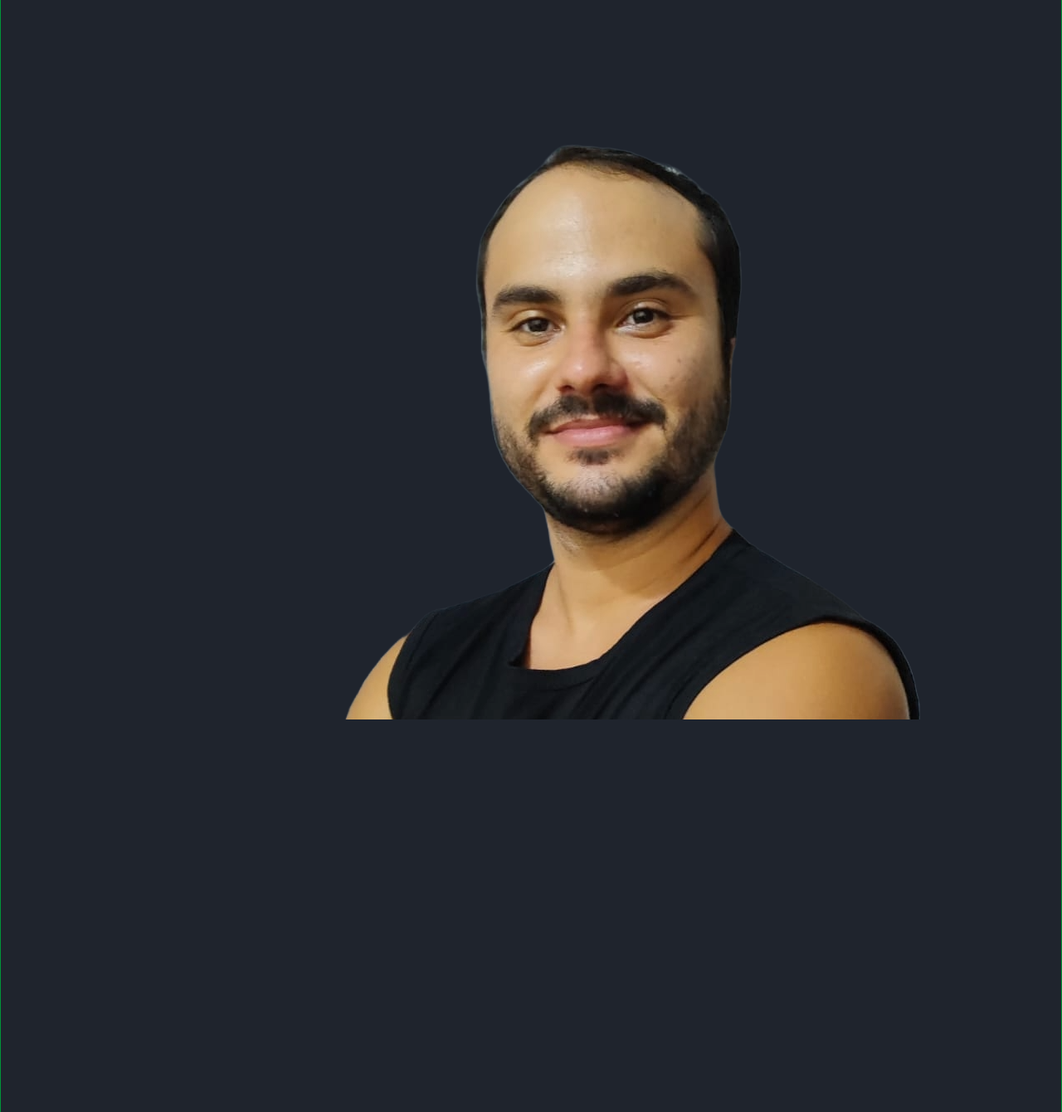
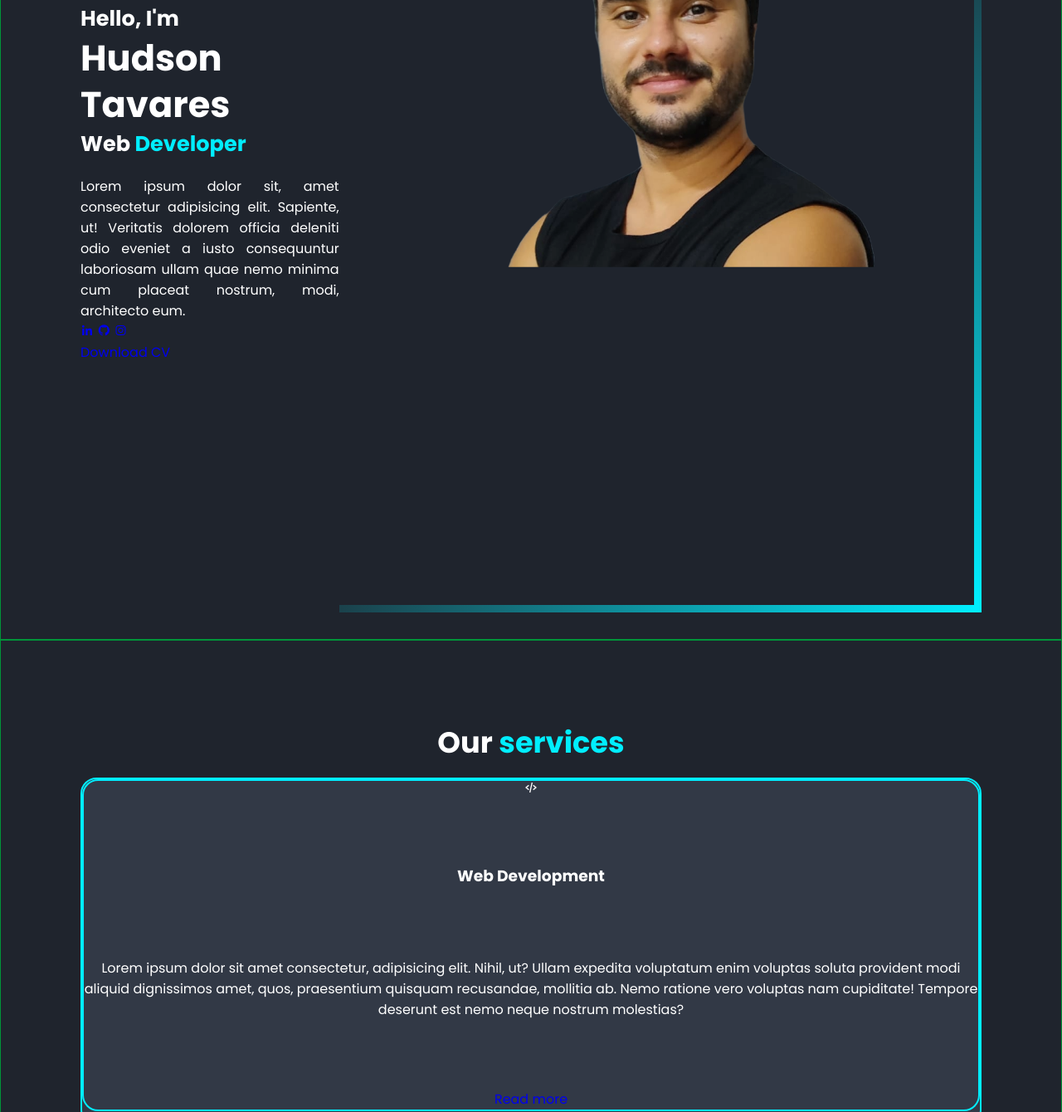
Before and after one commit to HudsonGuimaraes/portfolio, a plain HTML site: page index.html in a window 1280 px wide. Shown: the part 395-1735 px from the top of the page at 83% size. Drawn offline with nearby package versions, Linux system fonts and the light colour scheme.

Commit message:
atualização portfolio

```diff
--- a/css/style.css
+++ b/css/style.css
@@ -82,3 +82,81 @@ section {
 span {
     color: var(--main-color);
 }
+
+.home, .about {
+    display: flex;
+    flex-direction: row;
+    justify-content: space-evenly;
+    align-items: center;
+}
+
+.home-img {
+    border-right: solid 0.6rem var(--main-color);
+    border-bottom: solid 0.6rem var(--main-color);
+    border-image: linear-gradient(135deg, transparent 50%, var(--main-color)) 1;
+}
+
+.about.img {
+    border-left: solid 0.6rem var(--main-color);
+    border-bottom: solid 0.6rem var(--main-color);
+    border-image: linear-gradient(225deg, transparent 50%, var(--main-color)) 1;
+}
+
+.home-img img, .about-img img {
+    width: 100%;
+}
+
+.about {
+    background-color: var(--bg-color-02);
+}
+
+.home-content, .about-content {
+    width: 45%;
+}
+
+.home-content h1, .about-content h1 {
+    font-weight: 700;
+    line-height: 1.3;
+    font-size: 2.7rem;
+}
+
+.home-content h3, .about-content h3 {
+    font-weight: 700;
+    font-size: 1.6rem;
+}
+
+.home-content p, .about-content p {
+    margin-top: 1.2rem;
+    text-align: justify;
+}
+
+.services h2,
+.portfolio h2,
+.contact h2 {
+    font-size: 2.2rem;
+    margin-bottom: 1rem;
+    text-align: center;
+}
+
+.services-container {
+    display: flex;
+    flex-direction: row;
+    justify-content: space-evenly;
+}
+
+.services-container, .services-box {
+    pad: 2rem 1rem 2.5rem;
+    border-radius: 1.2rem;
+    text-align: center;
+    border: solid 0.15rem var(--main-color);
+    background-color: var(--bg-color-02);
+    transition: 0.5s ease;
+}
+
+.services-box {
+    display: flex;
+    flex-direction: column;
+    justify-content: space-between;
+    min-height: 25rem;
+    margin-bottom: 1rem;
+}
--- a/index.html
+++ b/index.html
@@ -18,7 +18,7 @@
 
         <div class="nav">
             <a href="#home">Home</a>
-            <a href="#service">Service</a>
+            <a href="#service">services</a>
             <a href="#portfolio">Portfolio</a>
             <a href="#contact">Contact</a>
             <a href="#about">About</a>
@@ -30,7 +30,7 @@
         <div class="home-content">
             <h3>Hello, I'm</h3>
             <h1>Hudson Tavares</h1>
-            <h3>Web D<span>eveloper</span></h3>
+            <h3>Web <span>Developer</span></h3>
 
             <p>
                 Lorem ipsum dolor sit, amet consectetur adipisicing elit. Sapiente, ut! Veritatis dolorem officia deleniti odio eveniet a iusto consequuntur laboriosam ullam quae nemo minima cum placeat nostrum, modi, architecto eum.
```
